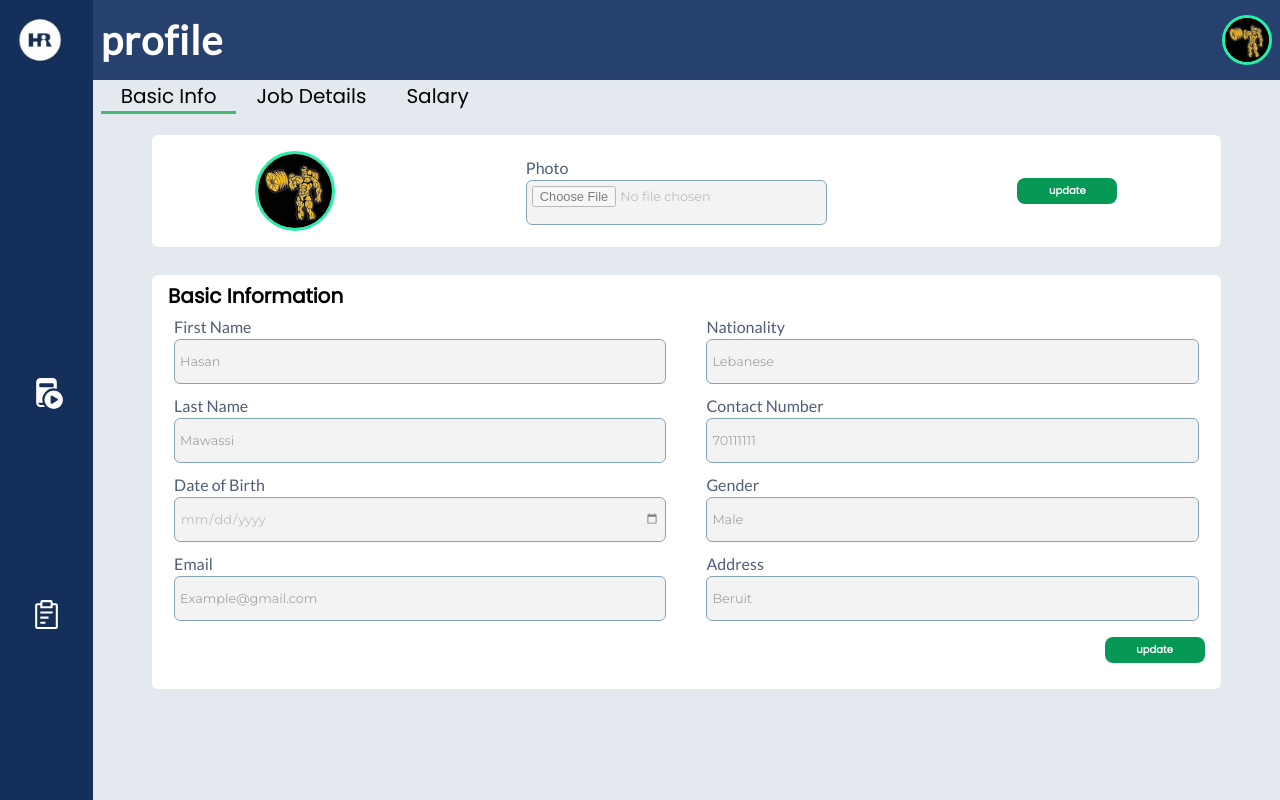
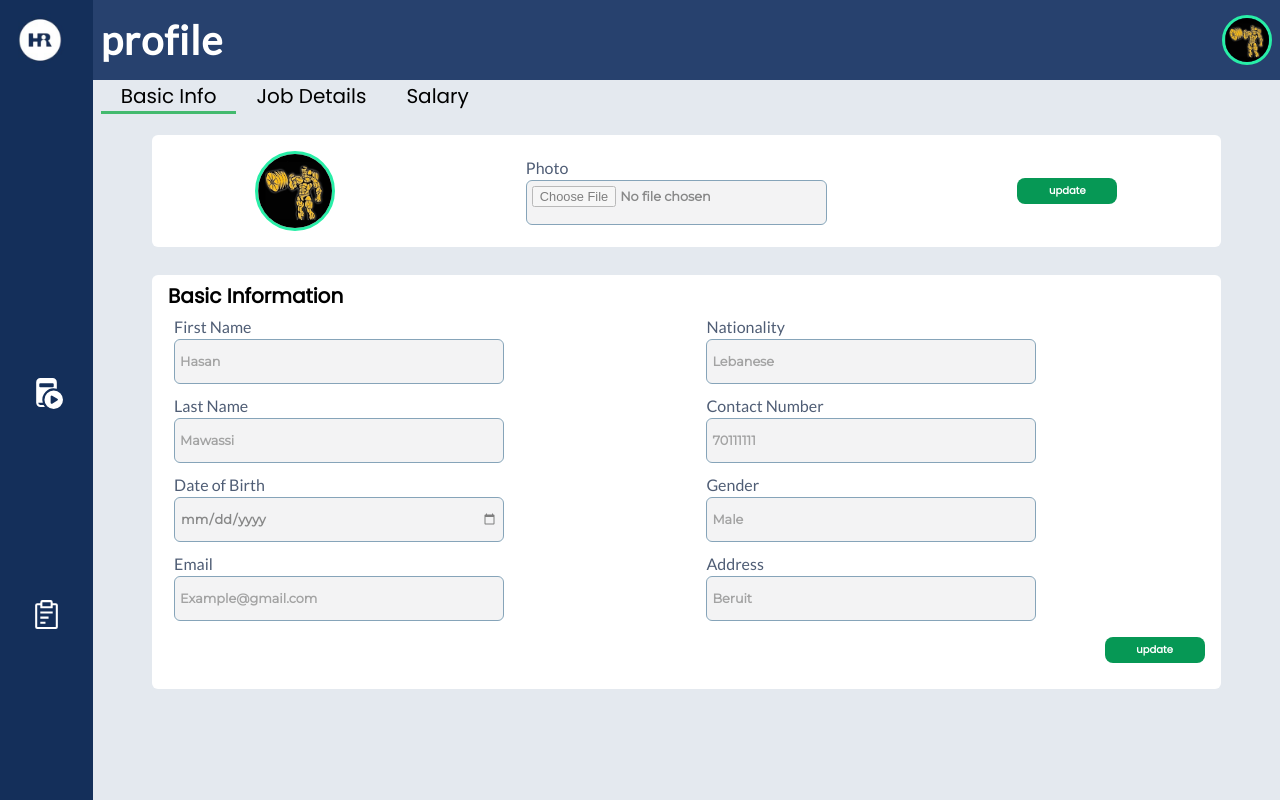
Before and after one commit to Saleh-Ghalayini/hr_system, a React (Vite) app in the folder hr-system-frontend/: page /profile/basicinfo in a window 1280 px wide. Built offline with nearby package versions, Linux system fonts and the light colour scheme; some icons are missing.

Commit message:
fix job details bugs

```diff
--- a/hr-system-frontend/src/components/Input/style.css
+++ b/hr-system-frontend/src/components/Input/style.css
@@ -9,9 +9,15 @@
     }
 
     .input-label input{
-
+        height: 45px;
+       max-width: 330px;
+        border: 1px solid #0F4C75 ;
+        background-color: #E8E9EB;
+        opacity: 0.5;
+        font-size: 0.8rem;
+        font-weight: 600;
        padding: 5px;
-       border: 2px solid rgb(181, 181, 181);
+      color: #131414;
         }
     .border-rad-eight{
         border-radius: 6px;
@@ -19,5 +25,5 @@
 
     .input:focus{
         outline: none;
-        border: 5px solid #142F5A;
+        border: 3px solid #0F4C75;
     }
--- a/hr-system-frontend/src/pages/Auth/Login/index.jsx
+++ b/hr-system-frontend/src/pages/Auth/Login/index.jsx
@@ -23,7 +23,7 @@ const Login = () => {
           type="text"
           value={email}
           label="Email"
-          className= "input label"
+          className= "input-login label"
           placeholder="Example@gmail.com"
           onChange={(e) => setEmail(e.target.value)}
         />
@@ -32,7 +32,7 @@ const Login = () => {
           type="password"
           value={password}
           label="Password"
-          className= "input label"
+          className= "input-login label"
           placeholder="User@134"
           onChange={(e) => setPassword(e.target.value)}
         />
--- a/hr-system-frontend/src/pages/Auth/Login/style.css
+++ b/hr-system-frontend/src/pages/Auth/Login/style.css
@@ -23,10 +23,10 @@ h1 {
     font-size: 36px;
 }
 
-.input {
+.input-login {
     height: 45px;
-    width: 330px;
-    border: 1px solid #0F4C75 !important;
+    width: 330px !important;
+    border: 1px solid #0F4C75 ;
     background-color: #E8E9EB;
     opacity: 0.5;
     font-size: 0.8rem;
--- a/hr-system-frontend/src/pages/Profile/pages/BasicInfo.jsx
+++ b/hr-system-frontend/src/pages/Profile/pages/BasicInfo.jsx
@@ -4,9 +4,19 @@ import "../style.css";
 import Button from "../../../components/Button";
 import { request } from "../../../common/request";
 const BasicInfo = () => {
-  const [name, setName] = useState("");
 
   const [base64Image, setBase64Image] = useState("");
+  const [basicInfo , setBasicInfo] =  useState({
+    firstName:"",
+    lastName:"",
+    dob:"",
+    email:"",
+    nationality:"",
+    contactNumber:"",
+    gender:"",
+    Address:""
+  })
+
   // Function to Convert Image to Base64
   const handleImageChange = (event) => {
     const file = event.target.files[0]; // Get the selected file
@@ -16,7 +26,7 @@ const BasicInfo = () => {
     reader.readAsDataURL(file); // Convert to Base64
     reader.onload = () => setBase64Image(reader.result); // Store Base64 string
     reader.onerror = (error) => console.log("Error:", error);
-  //  console.log(reader)
+
   };
   const uploadImg = async()=>{
     const token = localStorage.getItem("token");
@@ -34,7 +44,6 @@ const BasicInfo = () => {
     console.log(response)
    if(response.success){
     setBase64Image("")
-
    }
 
   }
@@ -63,36 +72,48 @@ const BasicInfo = () => {
                 type={"text"}
                 label={"First Name"}
                 placeholder={"Hasan"}
-                value={name}
+                value={basicInfo.firstName}
                 onChange={(e) => {
-                  setName(e.target.value);
+                  setBasicInfo({
+                    ...basicInfo,
+                    firstName:e.target.value
+                  });
                 }}
               />
               <Input
                 type={"text"}
                 label={"Last Name"}
                 placeholder={"Mawassi"}
-                value={name}
+                value={basicInfo.lastName}
                 onChange={(e) => {
-                  setName(e.target.value);
+                  setBasicInfo({
+                    ...basicInfo,
+                    lastName:e.target.value
+                  });
                 }}
               />
               <Input
                 type={"date"}
                 label={"Date of Birth"}
                 placeholder={""}
-                value={name}
+                value={basicInfo.dob}
                 onChange={(e) => {
-                  setName(e.target.value);
+                  setBasicInfo({
+                    ...basicInfo,
+                    dob:e.target.value
+                  });
                 }}
               />
               <Input
                 type={"text"}
                 label={"Email"}
                 placeholder={"Example@gmail.com"}
-                value={name}
+                value={basicInfo.email}
                 onChange={(e) => {
-                  setName(e.target.value);
+                  setBasicInfo({
+                    ...basicInfo,
+                    email:e.target.value
+                  });
                 }}
               />
             </div>
@@ -101,36 +122,48 @@ const BasicInfo = () => {
                 type={"text"}
                 label={"Nationality"}
                 placeholder={"Lebanese"}
-                value={name}
+                value={basicInfo.nationality}
                 onChange={(e) => {
-                  setName(e.target.value);
+                  setBasicInfo({
+                    ...basicInfo,
+                    nationality:e.target.value
+                  });
                 }}
               />
               <Input
                 type={"text"}
                 label={"Contact Number"}
                 placeholder={"70111111"}
-                value={name}
+                value={basicInfo.contactNumber}
                 onChange={(e) => {
-                  setName(e.target.value);
+                  setBasicInfo({
+                    ...basicInfo,
+                    contactNumber:e.target.value
+                  });
                 }}
               />
               <Input
                 type={"text"}
                 label={"Gender"}
                 placeholder={"Male"}
-                value={name}
+                value={basicInfo.gender}
                 onChange={(e) => {
-                  setName(e.target.value);
+                  setBasicInfo({
+                    ...basicInfo,
+                    gender:e.target.value
+                  });
                 }}
               />
               <Input
                 type={"text"}
                 label={"Address"}
                 placeholder={"Beruit"}
-                value={name}
+                value={basicInfo.Address}
                 onChange={(e) => {
-                  setName(e.target.value);
+                  setBasicInfo({
+                    ...basicInfo,
+                    Address:e.target.value
+                  });
                 }}
               />
             </div>
--- a/hr-system-frontend/src/pages/Profile/pages/JobInfo.jsx
+++ b/hr-system-frontend/src/pages/Profile/pages/JobInfo.jsx
@@ -1,11 +1,67 @@
-import React, { useState } from "react";
+import React, { useEffect, useState } from "react";
 import Input from "../../../components/Input";
 import "../style.css";
 import Button from "../../../components/Button";
+import { request } from "../../../common/request";
+const JobInfo = () => {
 
-const JobInfo = () => {
-  const [name, setName] = useState("");
+const [jobDetails , setJobDetails] =  useState({
+    title:"",
+    employment_type:"",
+    hiring_date:"",
+    employment_status:"",
+    work_location:"",
+    employee_level:"",
+  });
 
+
+const updateJobDetails = async()=>{
+    const token = localStorage.getItem("token");
+    console.log(token)
+    const response = await request({
+        method:"POST",
+        path:"updatejobdetails",
+        data:{
+            ...jobDetails
+        },
+        headers:{
+          Authorization : `Bearer ${token}`
+        }
+    })
+    console.log(response)
+   if(response.success){
+   console.log(response.success)
+   }
+
+  }
+
+  const getJobDetails = async()=>{
+    const token = localStorage.getItem("token");
+    console.log(token)
+    const response = await request({
+        method:"GET",
+        path:"getuserjobdetails",
+        headers:{
+          Authorization : `Bearer ${token}`
+        }
+    })
+    console.log(response)
+   if(response.success){
+   setJobDetails({
+    title:response.jobdetails.title,
+    employment_type:response.jobdetails.employment_type,
+    hiring_date:response.jobdetails.hiring_date,
+    employment_status:response.jobdetails.employment_status,
+    work_location:response.jobdetails.work_location,
+    employee_level:response.jobdetails.employee_level,
+   })
+   }
+
+  }
+useEffect(()=>{
+  getJobDetails();
+
+},[])
   return (
     <div className="flex align-center justify-center mt-1">
       <div className="containerP">
@@ -17,36 +73,48 @@ const JobInfo = () => {
                 type={"text"}
                 label={"Job Title"}
                 placeholder={"Developer"}
-                value={name}
+                value={jobDetails.title}
                 onChange={(e) => {
-                  setName(e.target.value);
+                  setJobDetails({
+                    ...jobDetails,
+                    title:e.target.value
+                  });
                 }}
               />
               <Input
                 type={"text"}
                 label={"Employment type"}
                 placeholder={"full time"}
-                value={name}
+                value={jobDetails.employment_type}
                 onChange={(e) => {
-                  setName(e.target.value);
+                  setJobDetails({
+                    ...jobDetails,
+                    employment_type:e.target.value
+                  });
                 }}
               />
               <Input
                 type={"date"}
                 label={"Date of Hiring"}
                 placeholder={""}
-                value={name}
+                value={jobDetails.hiring_date}
                 onChange={(e) => {
-                  setName(e.target.value);
+                  setJobDetails({
+                    ...jobDetails,
+                    hiring_date:e.target.value
+                  });
                 }}
               />
               <Input
                 type={"text"}
                 label={"Employment Status"}
-                placeholder={"Example@gmail.com"}
-                value={name}
+                placeholder={"Employee"}
+                value={jobDetails.employment_status}
                 onChange={(e) => {
-                  setName(e.target.value);
+                  setJobDetails({
+                    ...jobDetails,
+                    employment_status:e.target.value
+                  });
                 }}
               />
             </div>
@@ -55,23 +123,29 @@ const JobInfo = () => {
                 type={"text"}
                 label={"Work Location"}
                 placeholder={"on Site"}
-                value={name}
+                value={jobDetails.work_location}
                 onChange={(e) => {
-                  setName(e.target.value);
+                  setJobDetails({
+                    ...jobDetails,
+                    work_location:e.target.value
+                  });
                 }}
               />
               <Input
                 type={"text"}
                 label={"Employe Level"}
                 placeholder={"Senior"}
-                value={name}
+                value={jobDetails.employee_level}
                 onChange={(e) => {
-                  setName(e.target.value);
+                  setJobDetails({
+                    ...jobDetails,
+                    employee_level:e.target.value
+                  });
                 }}
               />
             </div>
           </div>
-          <Button className="btn-width btn  align-self-end" text={"update"} />
+          <Button className="btn-width btn  align-self-end" text={"update"} onClick={updateJobDetails} />
         </div>
       </div>
     </div>
```
